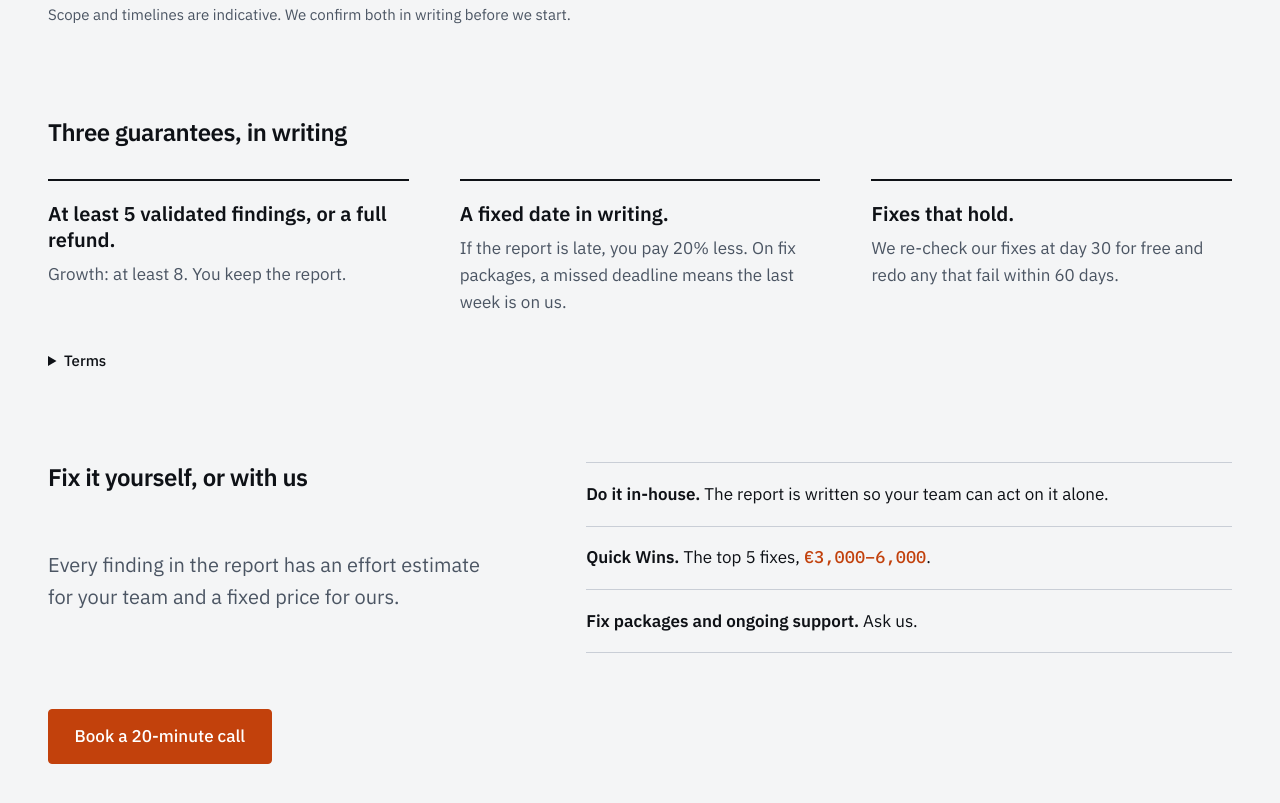
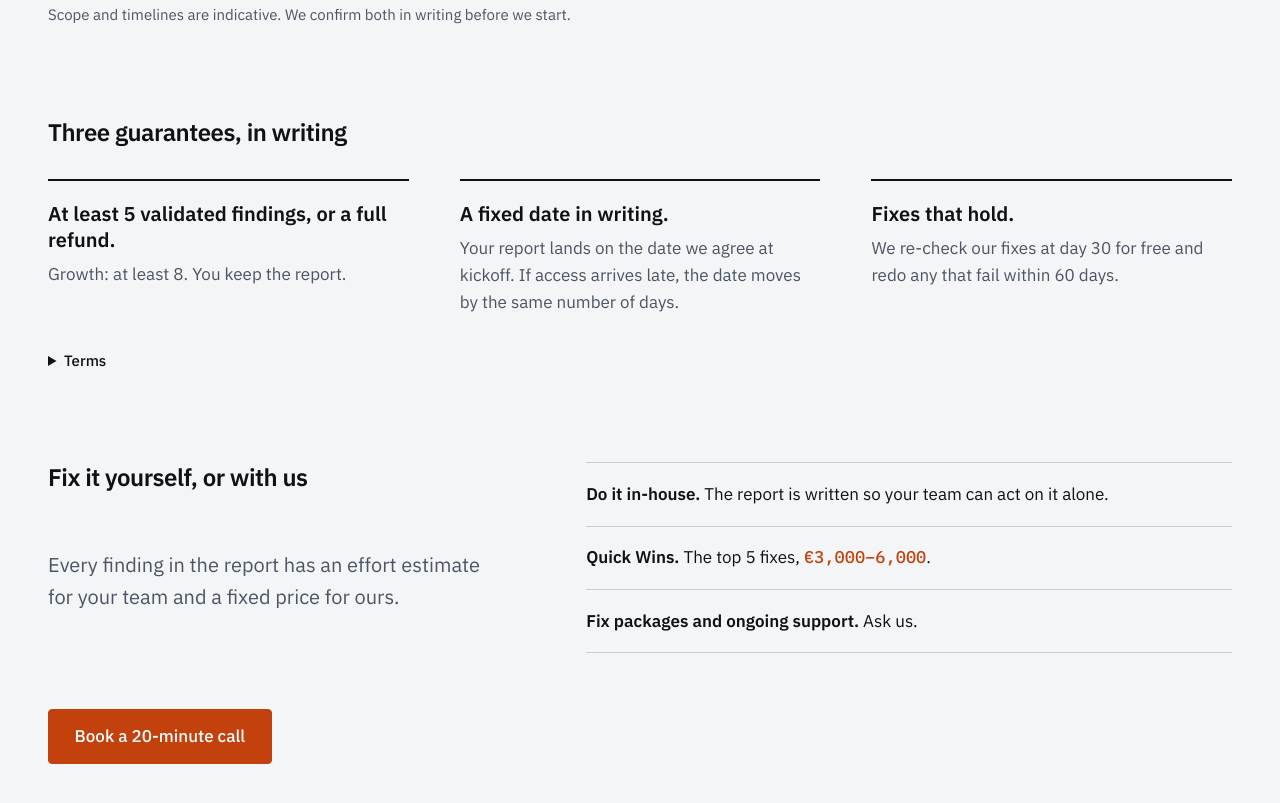
Before and after one commit to oyevchenko/infra-audit-site, a plain HTML site: page index.html in a window 1280 px wide. Shown: the part 6695-7498 px from the top of the page. Drawn offline with Linux system fonts and the light colour scheme.

Commit message:
Sync: fixed-date guarantee

```diff
--- a/index.html
+++ b/index.html
@@ -294,7 +294,7 @@
           <h3>Three guarantees, in writing</h3>
           <div class="g-grid">
             <p><strong>At least 5 validated findings, or a full refund.</strong> Growth: at least 8. You keep the report.</p>
-            <p><strong>A fixed date in writing.</strong> If the report is late, you pay 20% less. On fix packages, a missed deadline means the last week is on us.</p>
+            <p><strong>A fixed date in writing.</strong> Your report lands on the date we agree at kickoff. If access arrives late, the date moves by the same number of days.</p>
             <p><strong>Fixes that hold.</strong> We re-check our fixes at day 30 for free and redo any that fail within 60 days.</p>
           </div>
           <details class="terms">
```
